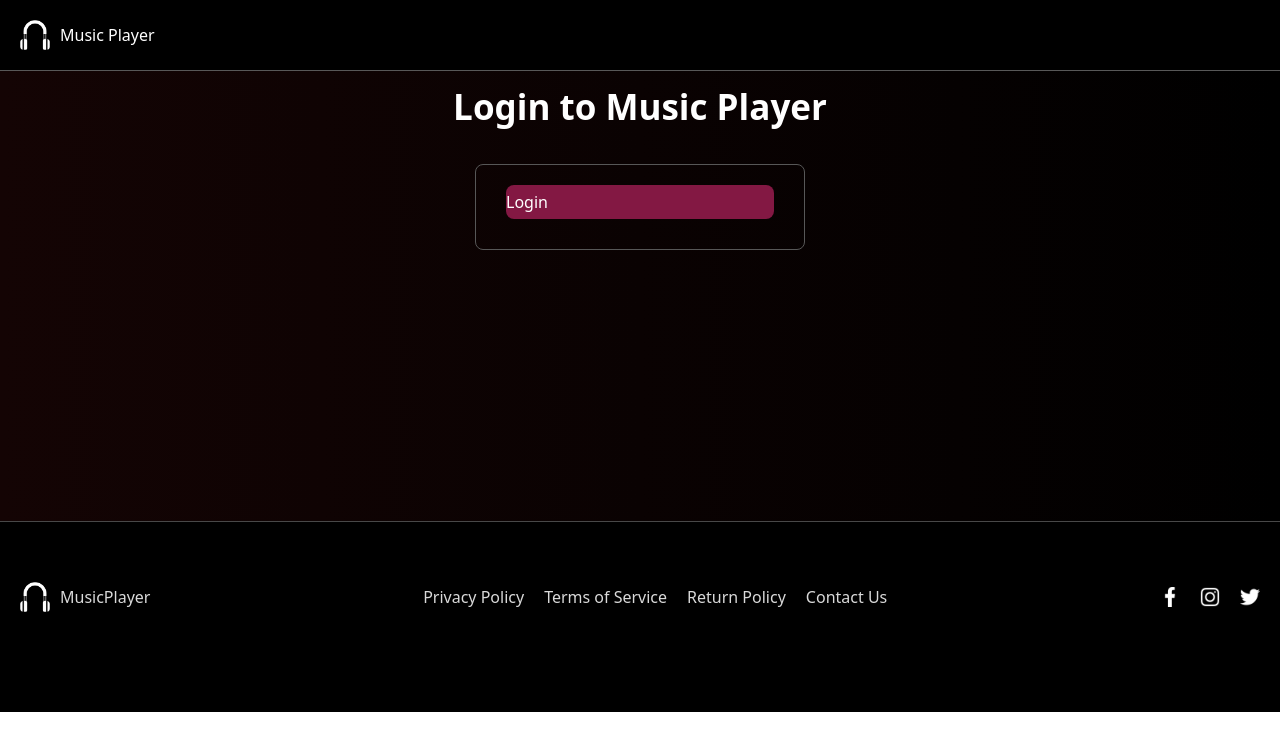
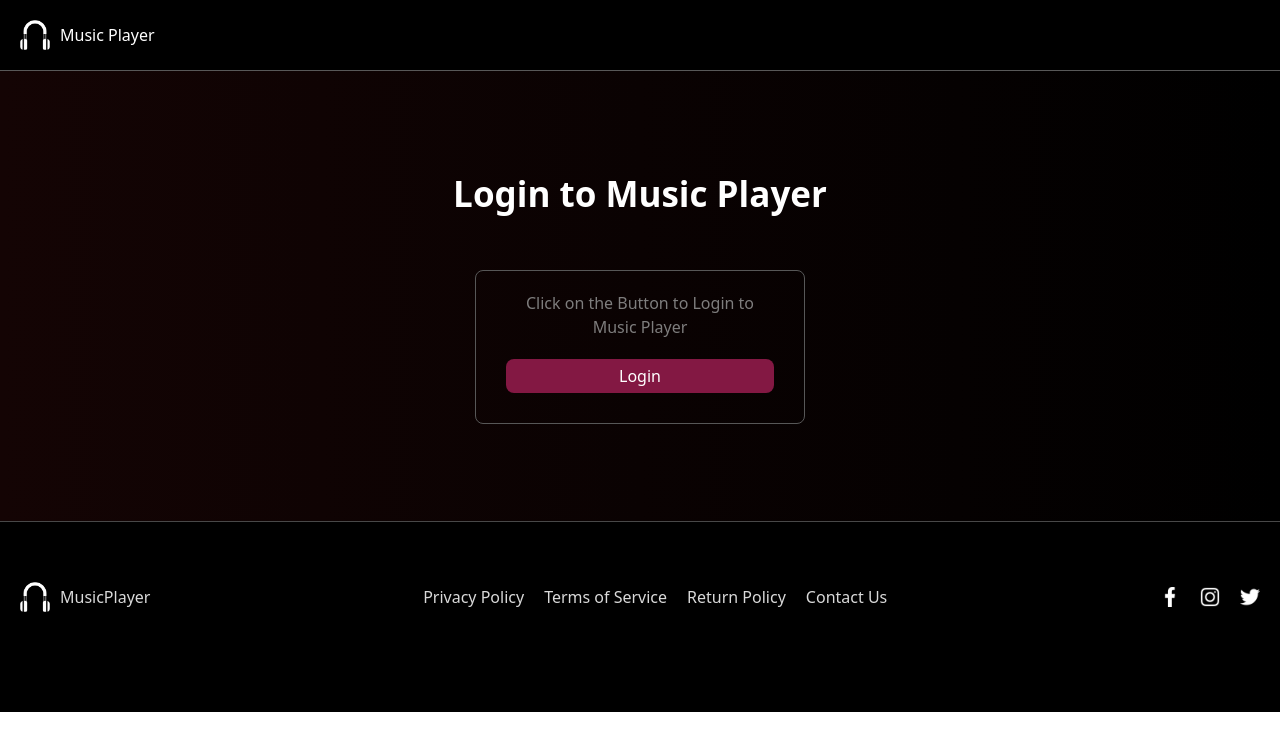
Before and after one commit to vyomPundhir/React_Music_App, a React (Vite) app: page /login in a window 1280 px wide. Shown: the top 750 px of the page. Built offline with nearby package versions, Linux system fonts and the light colour scheme.

Commit message:
Login jsx file updated.

```diff
--- a/src/components/Login.jsx
+++ b/src/components/Login.jsx
@@ -1,10 +1,26 @@
 import React from 'react'
 import headphones from '../assets/headphones.png'
 import Footer from './Footer'
-// import { Link } from 'react-router-dom'
-import { loginEndpoint } from '../spotify'
+// import { authEndpoint, clientId, redirectUri, scopes } from '../spotify'
 
 const Login = () => {
+  const authEndpoint = "https://accounts.spotify.com/authorize?";
+  const clientId = "d0cbd6f6defc4a418d298a3816c71ae9";
+  const redirectUri = "http://localhost:5173/";
+  const scopes = [
+    // "user-library-read",
+    // "playlist-read-private",
+    'user-read-email',
+    'user-read-private',
+    'user-modify-playback-state',
+    'user-read-playback-state',
+    'user-read-currently-playing',
+    'user-read-recently-played',
+    'user-read-playback-position',
+    'user-top-read'
+  ];
+
+
   return (
     <section className='bg-[black] text-white'>
       <header className='px-[20px] py-[20px] border-b-[1px] border-b-[#585858]'>
@@ -14,27 +30,16 @@ const Login = () => {
         </div>
       </header>
 
-      <section className='flex flex-col justify-start items-center gap-[30px] bg-gradient-to-r from-[#140404] to-black h-[450px] py-[10px]'>
+      <section className='flex flex-col justify-center items-center gap-[50px] bg-gradient-to-r from-[#140404] to-black h-[450px] py-[10px]'>
 
           <h3 className='text-[35px] font-[700]'>Login to Music Player</h3>
 
           <form action="" className="w-[330px] flex flex-col gap-[20px] border-[1px] border-[#575757] rounded-lg px-[30px] pb-[30px] pt-[20px]">
 
-            {/* <div className="flex flex-col justify-start items-start gap-[5px]">
-              <label for="email">Email</label>
-              <input type="email" id='email' required className="w-full bg-transparent border-[1px] rounded-md"/>
-            </div> */}
-
-            {/* <div className="flex flex-col justify-start items-start gap-[5px]">
-              <label htmlFor="password">Password</label>
-              <input type="password" id='password' required className="w-full bg-transparent border-[1px] rounded-md"/>
-            </div> */}
-
-            <a href={loginEndpoint} className="w-full bg-pink-900 hover:bg-pink-700 transition duration-300 rounded-lg py-[5px]">Login</a>
+            <div className='text-center text-[#7e7d7d]'>Click on the Button to Login to Music Player</div>
+            <a href={`${authEndpoint}client_id=${clientId}&redirect_uri=${redirectUri}&scope=${scopes.join("%20")}&response_type=token&show_dialog=true`} className="w-full bg-pink-900 hover:bg-pink-700 transition duration-300 rounded-lg py-[5px] text-center">Login</a>
 
           </form>
-
-          {/* <p className='text-white'>Don't have an account? <span><Link to="/signup" className="text-pink-500 hover:underline">Sign up</Link></span></p> */}
 
       </section>
 
```
